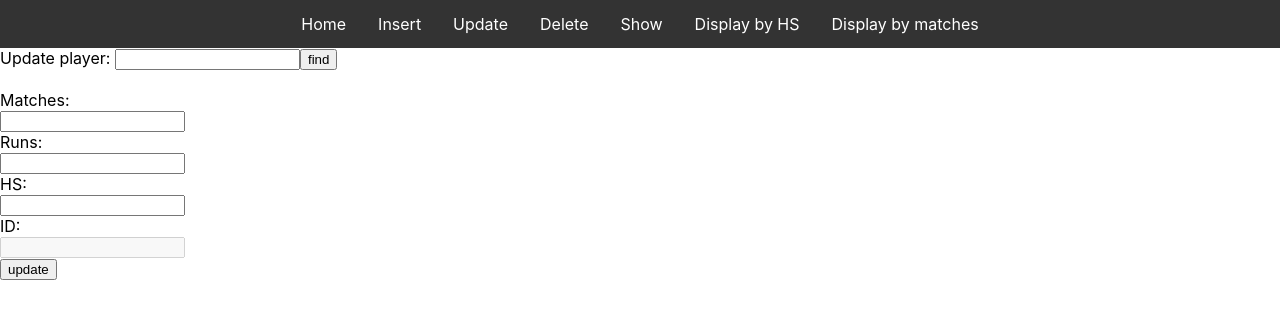
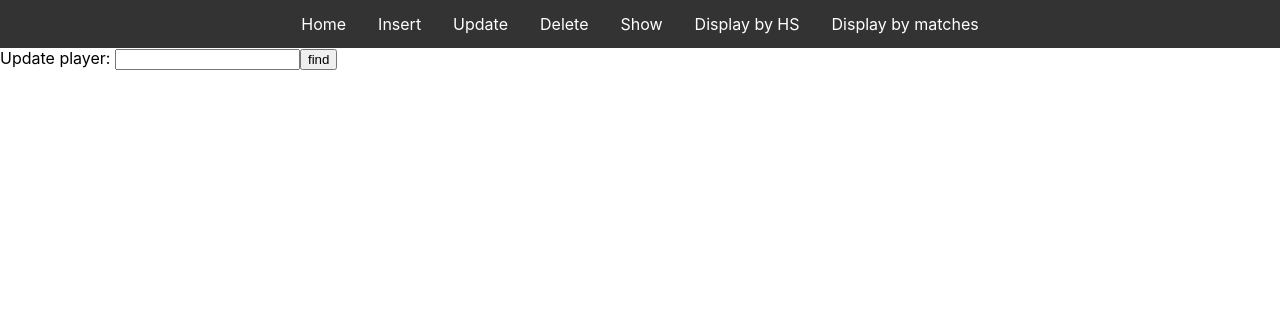
Before and after one commit to NurTahmid/my-cricket, a React (Create React App) app: page /Update in a window 1280 px wide. Shown: the top 318 px of the page. Built offline with nearby package versions, Linux system fonts and the light colour scheme.

Commit message:
improved delete and update

```diff
--- a/src/Pages/delete.js
+++ b/src/Pages/delete.js
@@ -3,26 +3,86 @@ import { useState } from "react";
 
 function Delete() {
   var [state, setState] = useState("");
+  var [playerData, setPlayerData] = useState([]);
 
-  const handleUpdate = (event) => {
+  // const handleUpdate = (event) => {
+  //   setState(event.target.value);
+  // };
+
+  const handleUpdateSearch = (event) => {
     setState(event.target.value);
   };
 
-  const handleSubmit = (event) => {
+
+  const handleSearch = (event) => {
     event.preventDefault();
     const data = {
       Player_Name: state
     }
 
+    axios.get("http://localhost:5000/show/" + state, data).then(res => {
+      setPlayerData(res.data)
+      console.log(playerData)
+    })
+  };
+
+  // const handleSubmit = (e, i) => {
+  //   e.preventDefault();
+  //   const data = {
+  //     _id: playerData[i]._id,
+  //   }
+  //   console.log(data)
+
+  //   axios.post("http://localhost:5000/deletes", data)
+  // };
+
+  const handleSubmit = (e, i)  => {
+    e.preventDefault();
+    const data = {
+      _id: playerData[i]._id
+    }
     axios.post("http://localhost:5000/delete", data)
   };
+
   return (
     <div>
-      <form onSubmit={handleSubmit} method="Post">
+      <form onSubmit={handleSearch} method="Get">
+        <label>delete player: </label>
+        <input type="text" name="Player_Name" value={state} required onChange={handleUpdateSearch}></input>
+        <button type="submit">find</button>
+      </form>
+      <br />
+      {playerData.map((item, index) => (
+        <div key={index}>
+          <form onSubmit={(e) => handleSubmit(e, index)}>
+
+            <label>Player name:</label>
+            <br />
+            <input type="text" name="Player_name" value={state} disabled />
+            <br />
+
+            <label>ID:</label>
+            <br />
+            <input type="text" name="_id" value={item._id} disabled />
+            <br />
+            <label>Matches:</label>
+            <br />
+            <input type="text" name="Matches" value={item.Matches} disabled />
+            <br />
+            <label>Runs:</label>
+            <br />
+            <input type="text" name="Matches" value={item.Runs} disabled />
+            <br />
+            <button type="submit">delete</button>
+          </form>
+          <br />
+        </div>
+      ))}
+      {/* <form onSubmit={handleSubmit} method="Post">
         <label>Delete player: </label>
         <input type="text" name="Player_Name" value={state} required onChange={handleUpdate}></input>
         <button type="submit">delete</button>
-      </form>
+      </form> */}
     </div>
   )
 }
--- a/src/Pages/show.js
+++ b/src/Pages/show.js
@@ -19,7 +19,7 @@ function Show() {
       Player_Name: state
     }
 
-    axios.get("http://localhost:5000/getData/" + state, data).then(res => {
+    axios.get("http://localhost:5000/show/" + state, data).then(res => {
       console.log(res.data)
       setPlayerData(res.data)
     })
--- a/src/Pages/update.js
+++ b/src/Pages/update.js
@@ -1,24 +1,22 @@
 import axios from "axios";
-import { useState, useEffect } from "react";
-import { useParams } from "react-router-dom";
+import { useState } from "react";
+
 
 
 function Update() {
-  // let params = useParams();
+
   var [state, setState] = useState("");
-  var [playerData, setPlayerData] = useState({
-    Matches: "",
-    Runs: "",
-    HS: ""
-  });
+  var [playerData, setPlayerData] = useState([]);
 
 
-  const handleUpdate = (e) => {
+  const handleUpdate = (e, i) => {
     const value = e.target.value;
-    setPlayerData({
-      ...playerData,
+    const newState = [...playerData]
+    newState[i] = {
+      ...newState[i],
       [e.target.name]: value,
-    })
+    };
+    setPlayerData(newState);
   }
   const handleUpdateSearch = (event) => {
     setState(event.target.value);
@@ -30,33 +28,30 @@ function Update() {
       Player_Name: state
     }
 
-    axios.get("http://localhost:5000/getData/"+state, data).then(res =>{
-      console.log(res.data)
+    axios.get("http://localhost:5000/show/" + state, data).then(res => {
       setPlayerData(res.data)
+      console.log(playerData)
     })
   };
 
 
-  const handleSubmit = (event) => {
-    event.preventDefault();
+  const handleSubmit = (e, i) => {
+    e.preventDefault();
     const data = {
-      _id: playerData._id,
-      Matches: playerData.Matches,
-      Runs: playerData.Runs,
-      HS: playerData.HS
+      _id: playerData[i]._id,
+      Matches: playerData[i].Matches,
+      Runs: playerData[i].Runs,
+      HS: playerData[i].HS,
+      Date: playerData[i].Date
     }
     console.log(data)
 
-    axios.post("http://localhost:5000/update", data).then(res =>{
-      console.log(res.data)
-
+    axios.post("http://localhost:5000/update", data).then(res => {
+      console.log(playerData)
     })
   };
 
-  // useEffect(() => {
-  //   axios.get("http://localhost:5000/getData"+state).then(res => {console.(res.data)})
-  // })
-  return(
+  return (
     <div>
       <form onSubmit={handleSearch} method="Get">
         <label>Update player: </label>
@@ -65,28 +60,33 @@ function Update() {
       </form>
       <br />
 
-      <form onSubmit={handleSubmit} method="Post">
+      {playerData.map((item, index) => (
+        <form key={index} onSubmit={(e) => handleSubmit(e, index)} method="Post">
 
           <label>Matches:</label>
           <br />
-        <input type="text" name="Matches" value={playerData.Matches} required onChange={handleUpdate} />
+          <input type="text" name="Matches" value={item.Matches} required onChange={(e) => handleUpdate(e, index)} />
           <br />
 
           <label>Runs:</label>
           <br />
-        <input type="text" name="Runs" value={playerData.Runs} required onChange={handleUpdate} />
+          <input type="text" name="Runs" value={item.Runs} onChange={(e) => handleUpdate(e, index)} />
           <br />
 
           <label>HS:</label>
           <br />
-        <input type="text" name="HS" value={playerData.HS} required onChange={handleUpdate} />
+          <input type="text" name="HS" value={item.HS} onChange={(e) => handleUpdate(e, index)} />
           <br />
           <label>ID:</label><br />
-        <input type="text" name="_id" disabled value={playerData._id}  />
+          <input type="text" name="_id" disabled value={item._id} />
+
+          <label>Date:</label><br />
+          <input type="date" name="Date" value={item.Date} onChange={(e) => handleUpdate(e, index)}></input>
 
           <br />
-        <input type="submit" value="update" />
+          <button type="submit">update </button>
         </form>
+      ))}
     </div>
   )
 }
```
Also changed, not shown: 2 other files (tests, documents, lock files or other folders). Lines whose indentation alone changed are shown as unchanged.
